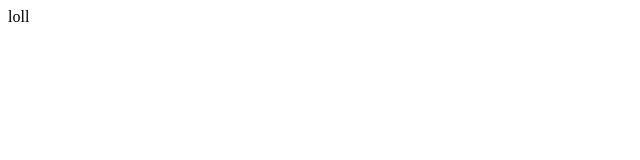
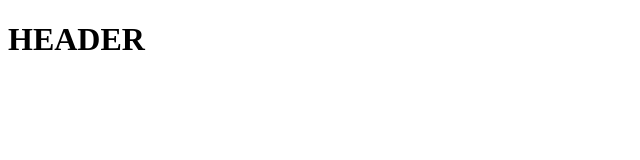
Before and after one commit to MeghaRoshan/git-test, a plain HTML site: page index.html in a window 1280 px wide. Shown: the whole page, without its empty margins (0-640 px from the left). Drawn offline with Linux system fonts and the light colour scheme.

Commit message:
secnd commit

```diff
--- a/index.html
+++ b/index.html
@@ -5,6 +5,7 @@
     <title>Title</title>
 </head>
 <body>
-     loll
+   <h1>HEADER</h1>
+
 </body>
 </html>
```
